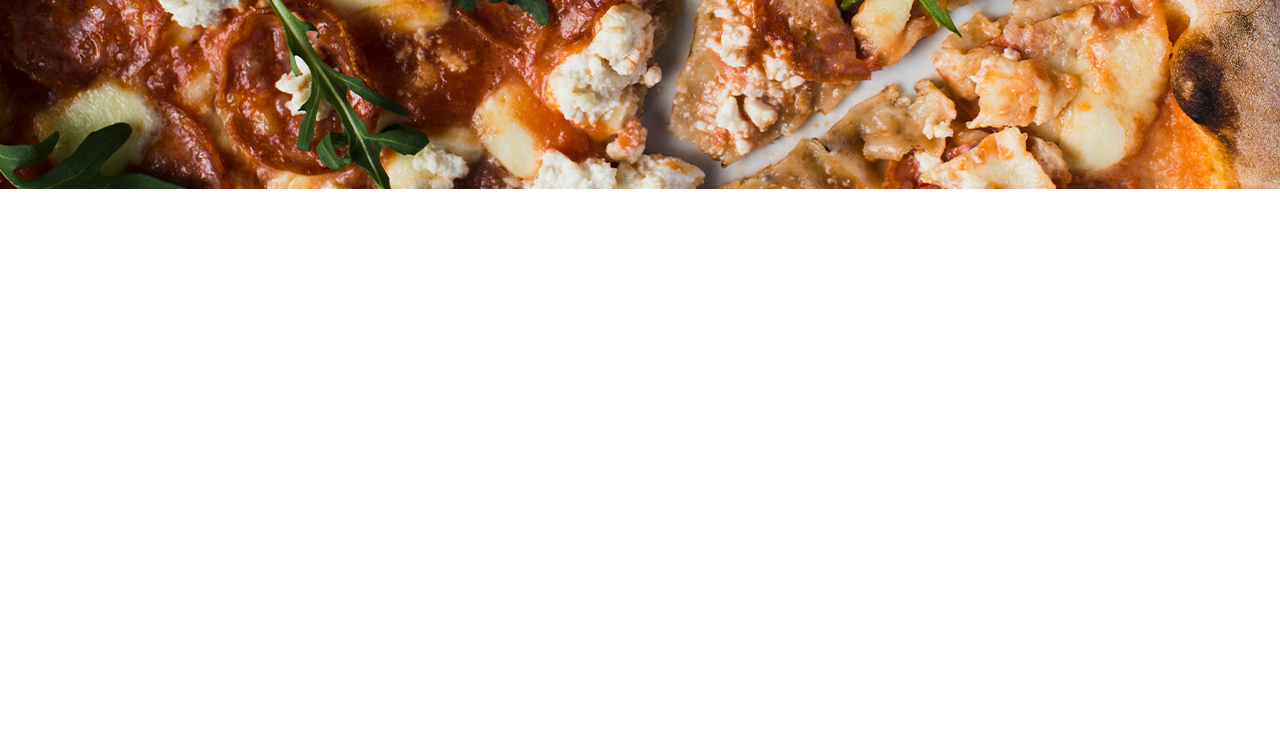
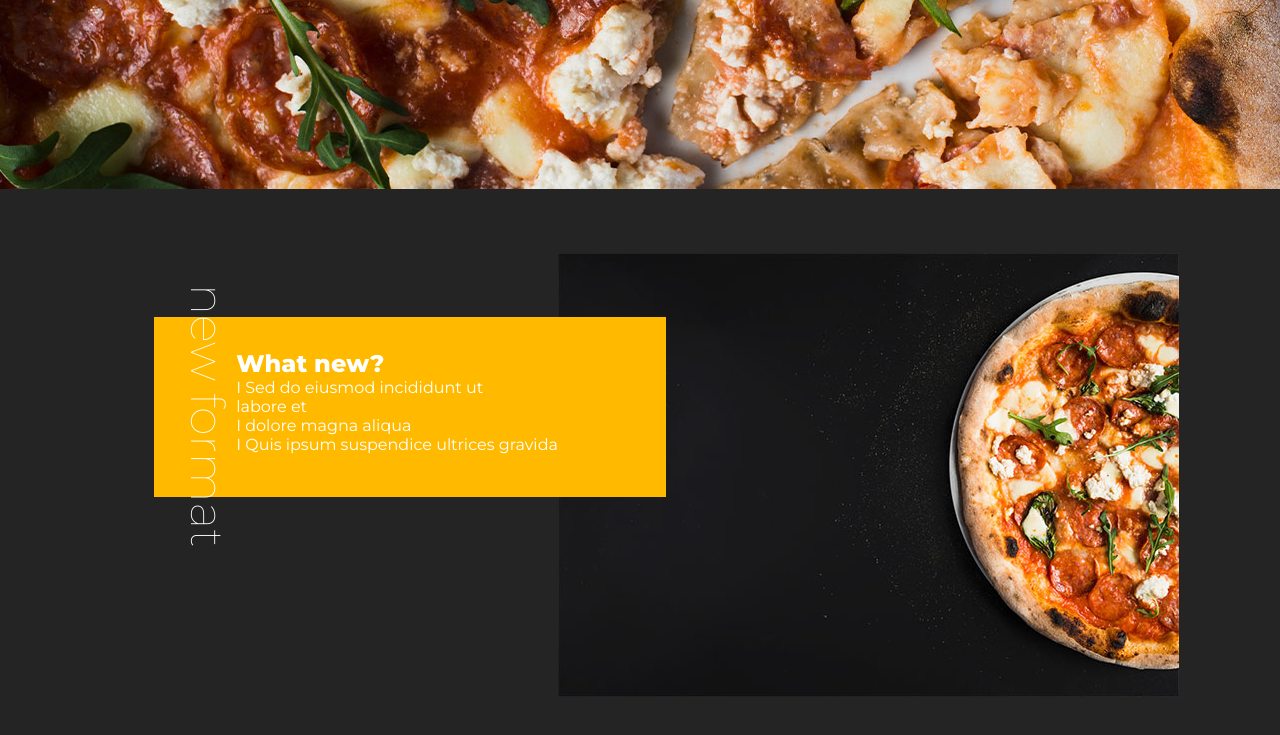
Before and after one commit to leticialterres/mood-restaurant-food, a plain HTML site: page index.html in a window 1280 px wide. Shown: the part 611-1346 px from the top of the page. Before the commit the page ends 800 px from the top, so only its background shows below. Drawn offline with nearby package versions, Linux system fonts and the light colour scheme.

Commit message:
Acréscimo da segunda section
Adição da segunda section,

```diff
--- a/_css/style.css
+++ b/_css/style.css
@@ -120,3 +120,45 @@ nav {
   h2#read-more a:hover{
     box-shadow: inset 200px 0 0 0 #000;
   }
+
+  section#secion-what-new{
+    background-color: #242424;
+    width: 100%;
+    display: flex;
+  }
+
+  span#vertical{
+    text-orientation: mixed;
+    writing-mode: vertical-lr;
+    font-weight: lighter;
+    font-size: 35pt;
+    margin-left: -38%;
+    margin-top: 95px;
+  }
+
+  span#vertical:nth-child(2){
+    position: relative;
+  }
+
+  #yellow-rectangle{
+    position: relative;
+    background-color: #ffba00;
+    width: 40%;
+    height: 180px;
+    margin-top: 10%;
+    margin-left: 12%;
+  }
+
+  #yellow-rectangle:first-child{
+    position: relative;
+  }
+
+  #half-pizza-right{
+    margin-top: 5%;
+    margin-bottom: 5%;
+  }
+
+  #what-new:nth-child(3){
+    position: relative;
+    margin-top: 160px;
+  }
--- a/index.html
+++ b/index.html
@@ -1,20 +1,25 @@
 <!DOCTYPE html>
 <html lang="en">
+
 <head>
     <meta charset="UTF-8">
     <meta http-equiv="X-UA-Compatible" content="IE=edge">
     <meta name="viewport" content="width=device-width, initial-scale=1.0">
     <link rel="preconnect" href="https://fonts.googleapis.com">
     <link rel="preconnect" href="https://fonts.gstatic.com" crossorigin>
-<link href="https://fonts.googleapis.com/css2?family=Montserrat:ital,wght@0,100;0,400;0,800;1,100&display=swap" rel="stylesheet">
-<link rel="stylesheet" href="https://cdnjs.cloudflare.com/ajax/libs/animate.css/4.1.1/animate.min.css"/>
+    <link href="https://fonts.googleapis.com/css2?family=Montserrat:ital,wght@0,100;0,400;0,800;1,100&display=swap"
+        rel="stylesheet">
+    <link rel="stylesheet" href="https://cdnjs.cloudflare.com/ajax/libs/animate.css/4.1.1/animate.min.css" />
     <link rel="stylesheet" href="_css/style.css">
     <title>Moody Food</title>
 </head>
+
 <body>
     <section id="secion-top">
         <div id="top">
-        <div id="title_top" class="animate__animated animate__fadeInDownBig"><h1><span class="lighter">#</span>Pizzeria.</h1></div>
+            <div id="title_top" class="animate__animated animate__fadeInDownBig">
+                <h1><span class="lighter">#</span>Pizzeria.</h1>
+            </div>
             <nav class="fill animate__animated animate__fadeInDownBig">
                 <ul>
                     <li><a href="#">Menu</a></li>
@@ -30,6 +35,20 @@
             <h2 id="read-more" class="animate__animated animate__fadeInLeftBig"><a href="#"> READ MORE</a></h2>
         </div>
     </section>
+    <section id="secion-what-new">
+        <div id="yellow-rectangle"></div>
+        <span id="vertical">new format</span>
+        <div id="what-new">
+            <h1>What new?</h1>
+            <p>I Sed do eiusmod incididunt ut<br>labore et</p>
+            <p>I dolore magna aliqua</p>
+            <p>I Quis ipsum suspendice ultrices gravida</p>
+        </div>
+        <div id="half-pizza-right">
+            <img src="_image/half-pizza-right.jpg" alt="">
+        </div>
+    </section>
 
 </body>
+
 </html>
```
Also changed, not shown: _image/half-pizza-right.jpg (added), 1 other file. Lines whose indentation alone changed are shown as unchanged.
